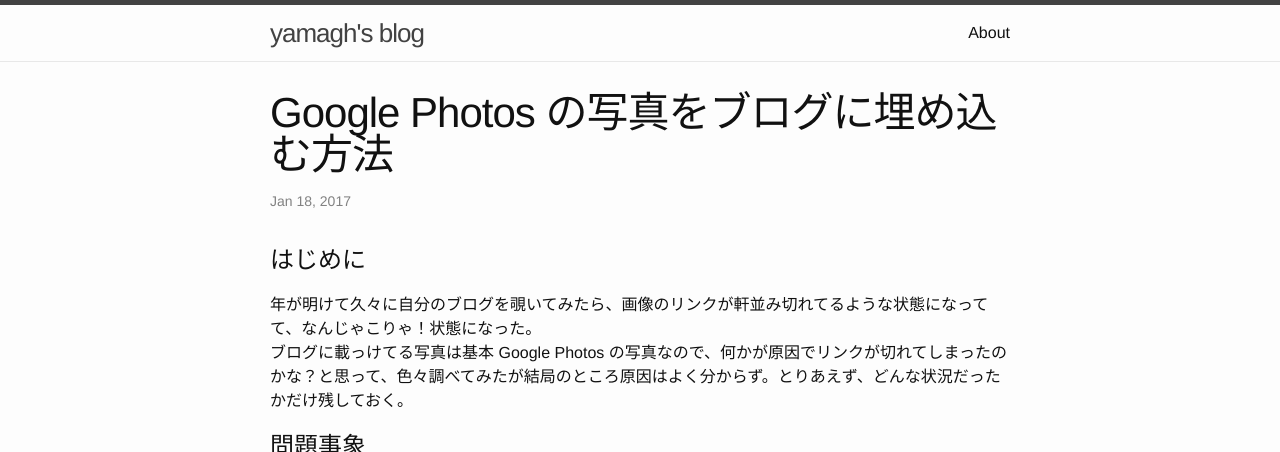
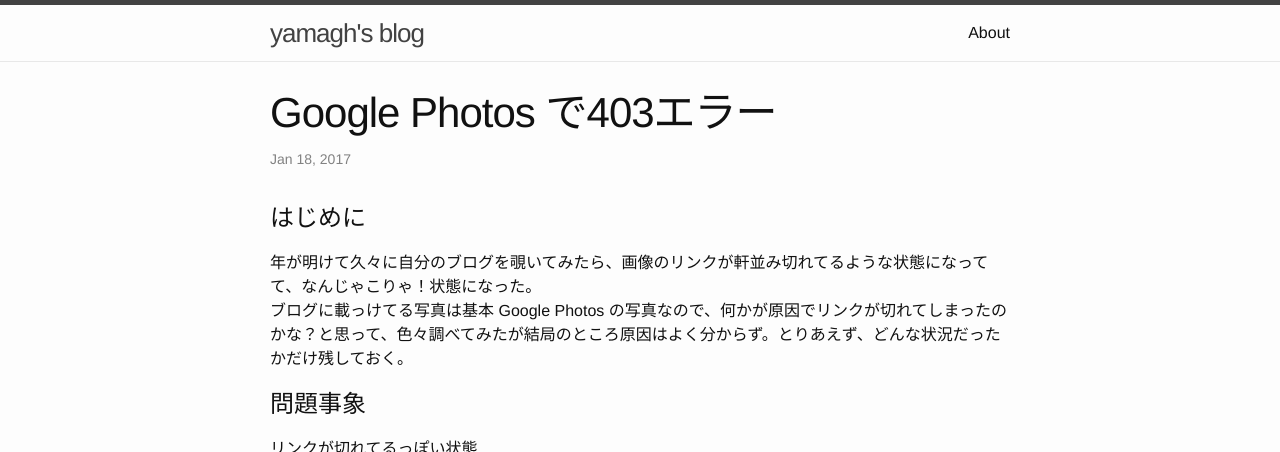
Before and after one commit to yamagh/yamagh.github.io, a Jekyll site: the page built from _posts/2017-01-18-403-with-google-photos.md, in a window 1280 px wide and 900 px high, cut to the strip 0-452 px from the top of the window. Built offline with Jekyll 4.4.1, drawn with Linux system fonts in a browser that asks for light colours.

Commit message:
Fix post title

```diff
--- a/_posts/2017-01-18-embed-photo-from-google-photos.md
+++ b/_posts/2017-01-18-403-with-google-photos.md
@@ -1,6 +1,6 @@
 ---
 layout: post
-title:  "Google Photos の写真をブログに埋め込む方法"
+title:  "Google Photos で403エラー"
 date:   2017-01-18 23:23:28 +0900
 categories: [google-photos tips]
 ---
```
